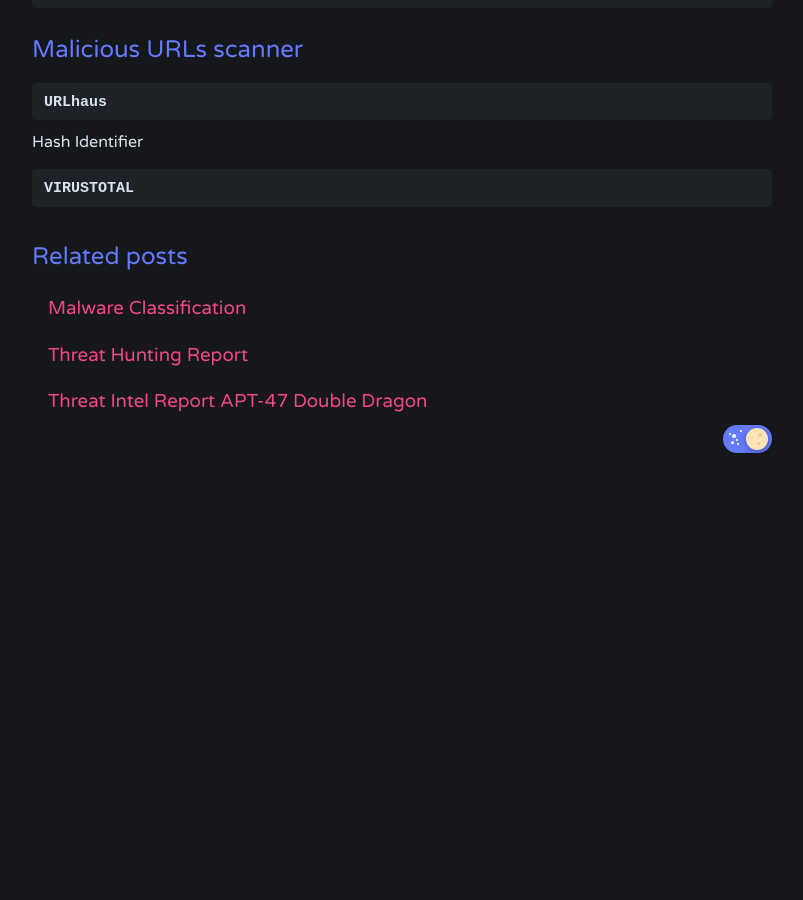
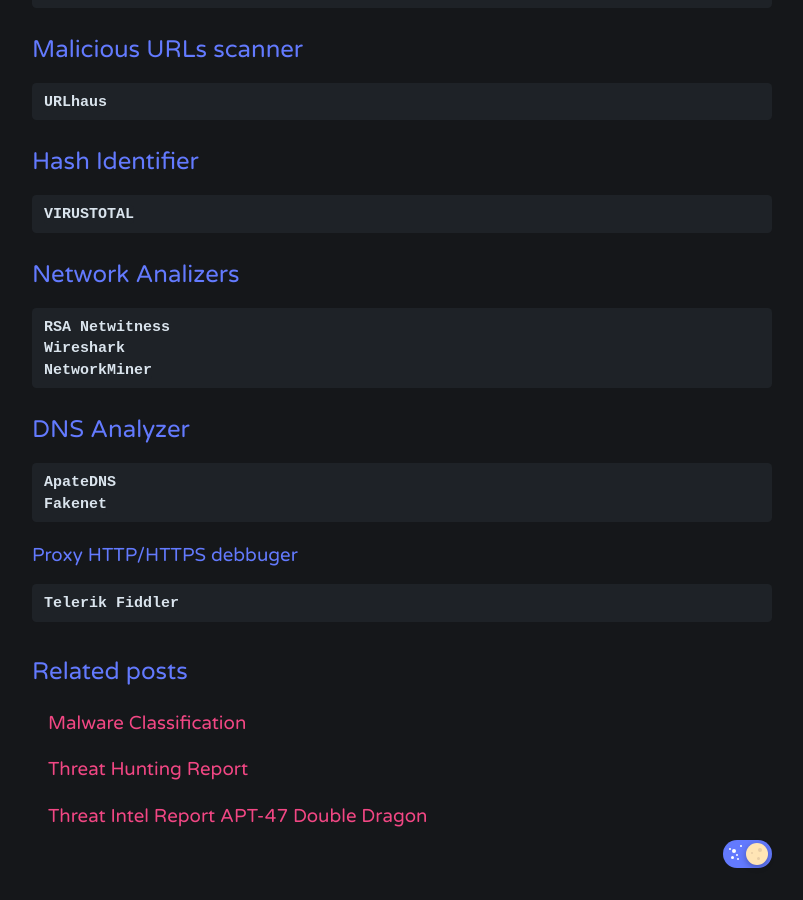
Before and after one commit to Rayferrufino/Rayferrufino.github.io, a Jekyll site: the page built from _posts/2021-01-04-Threat-Hunting-Tools.md, in a window 1280 px wide and 900 px high, scrolled down 1316 px. Shown: the whole window, without its empty margins (238-1041 px from the left). Built offline with Jekyll 4.4.1, drawn with Linux system fonts in a browser that asks for light colours; comment, search, counter and statistics services are not loaded; before the commit the page ends 1802 px from its top, so only the background shows below that.

Commit message:
Update 2021-01-04-Threat-Hunting-Tools.md

````diff
--- a/_posts/2021-01-04-Threat-Hunting-Tools.md
+++ b/_posts/2021-01-04-Threat-Hunting-Tools.md
@@ -47,7 +47,25 @@
 ```ruby
 URLhaus
 ```
-Hash Identifier
+## Hash Identifier
 ```ruby
 VIRUSTOTAL
 ```
+
+## Network Analizers
+```ruby
+RSA Netwitness
+Wireshark
+NetworkMiner
+```
+
+## DNS Analyzer
+```ruby
+ApateDNS
+Fakenet
+```
+
+### Proxy HTTP/HTTPS debbuger
+```ruby
+Telerik Fiddler
+```
````
